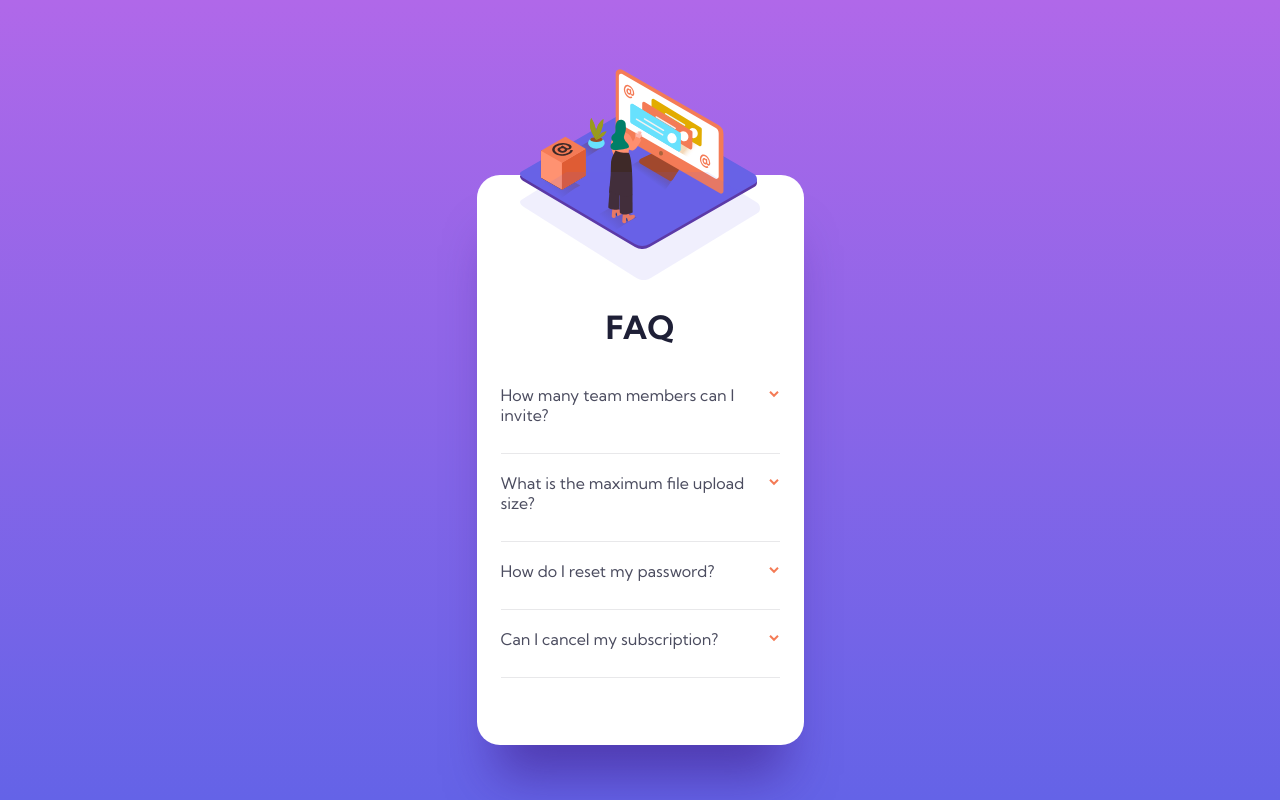
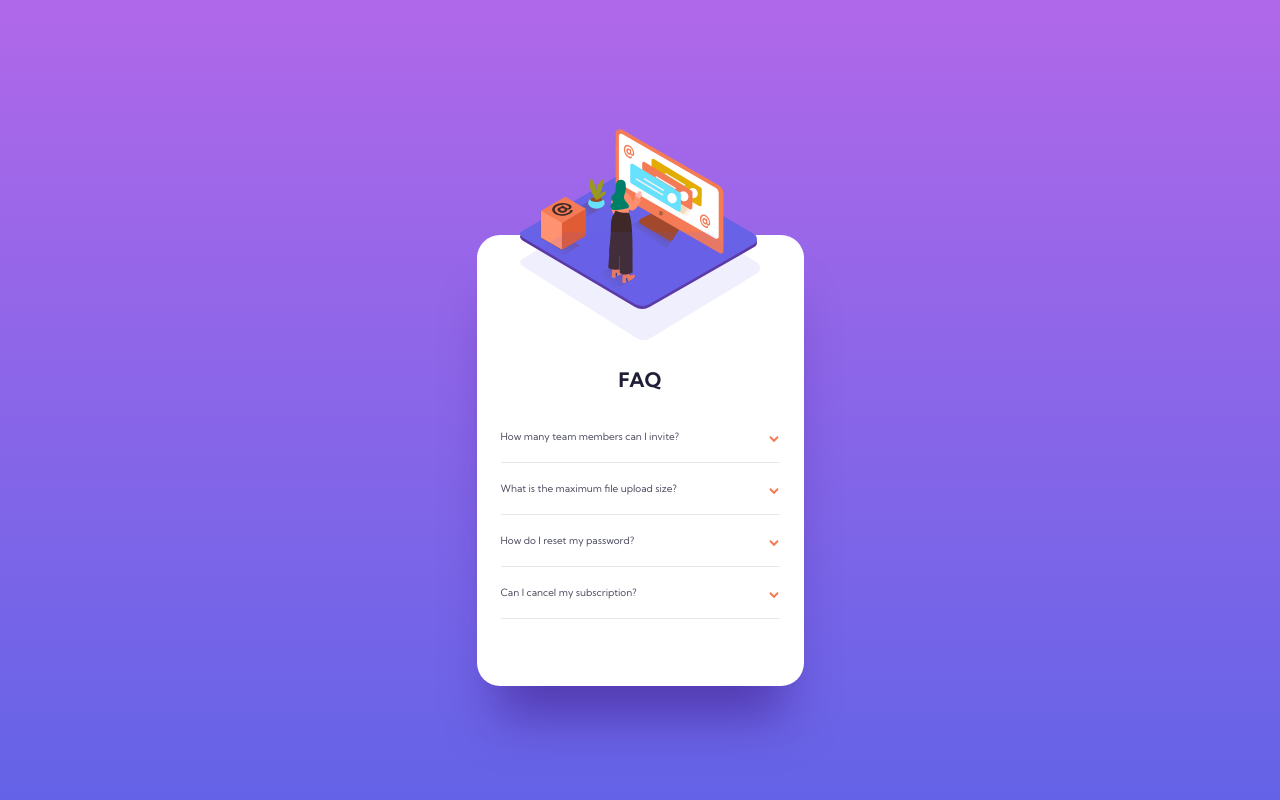
Before and after one commit to giorgi1001/Accordion, a React (Vite) app: page / in a window 1280 px wide. Built offline with nearby package versions, Linux system fonts and the light colour scheme.

Commit message:
change px to rem

```diff
--- a/src/App.css
+++ b/src/App.css
@@ -1,29 +1,29 @@
 .contaiener {
-  margin-top: 120px;
-  width: 327px;
-  padding: 132px 24px 48px;
-  border-radius: 23px;
+  margin-top: 12rem;
+  width: 32.7rem;
+  padding: 13.2rem 2.4rem 4.8rem;
+  border-radius: 2.3rem;
   background: #fff;
-  box-shadow: 0px 50px 50px -20px rgba(53, 18, 122, 0.5);
+  box-shadow: 0rem 5rem 5rem -2rem rgba(53, 18, 122, 0.5);
   position: relative;
 }
 
 h1 {
   color: #1e1f36;
-  margin-bottom: 38px;
+  margin-bottom: 3.8rem;
   text-align: center;
 }
 .womanImg {
-  width: 237px;
-  height: 180px;
+  width: 23.7rem;
+  height: 18rem;
   position: absolute;
-  top: -106px;
-  left: 43px;
+  top: -10.6rem;
+  left: 4.3rem;
 }
 .shadow {
-  width: 240px;
-  height: 108px;
+  width: 24rem;
+  height: 10.8rem;
   position: absolute;
-  top: -3px;
-  left: 43px;
+  top: -0.3rem;
+  left: 4.3rem;
 }
--- a/src/components/question/question.css
+++ b/src/components/question/question.css
@@ -5,17 +5,17 @@
   color: #787887;
 }
 .question-div {
-  margin-bottom: 19px;
-  border-bottom: 1px solid #e8e8ea;
-  padding-bottom: 18px;
+  margin-bottom: 1.9rem;
+  border-bottom: 0.1rem solid #e8e8ea;
+  padding-bottom: 1.8rem;
   cursor: pointer;
   position: relative;
 }
 .question-div p {
-  margin-bottom: 10px;
+  margin-bottom: 0.1rem;
 }
 .arrow {
   position: absolute;
-  right: 1px;
-  top: 6px;
+  right: 0.1rem;
+  top: 0.6rem;
 }
--- a/src/index.css
+++ b/src/index.css
@@ -1,16 +1,14 @@
 @import url("https://fonts.googleapis.com/css2?family=Kumbh+Sans:wght@100..900&display=swap");
-
-:root {
-  color-scheme: light dark;
-  color: rgba(255, 255, 255, 0.87);
-  background-color: #242424;
-}
 
 * {
   margin: 0;
   padding: 0;
   box-sizing: border-box;
   font-family: "Kumbh Sans", sans-serif;
+}
+
+html {
+  font-size: 62.5%;
 }
 body {
   min-height: 100vh;
```
